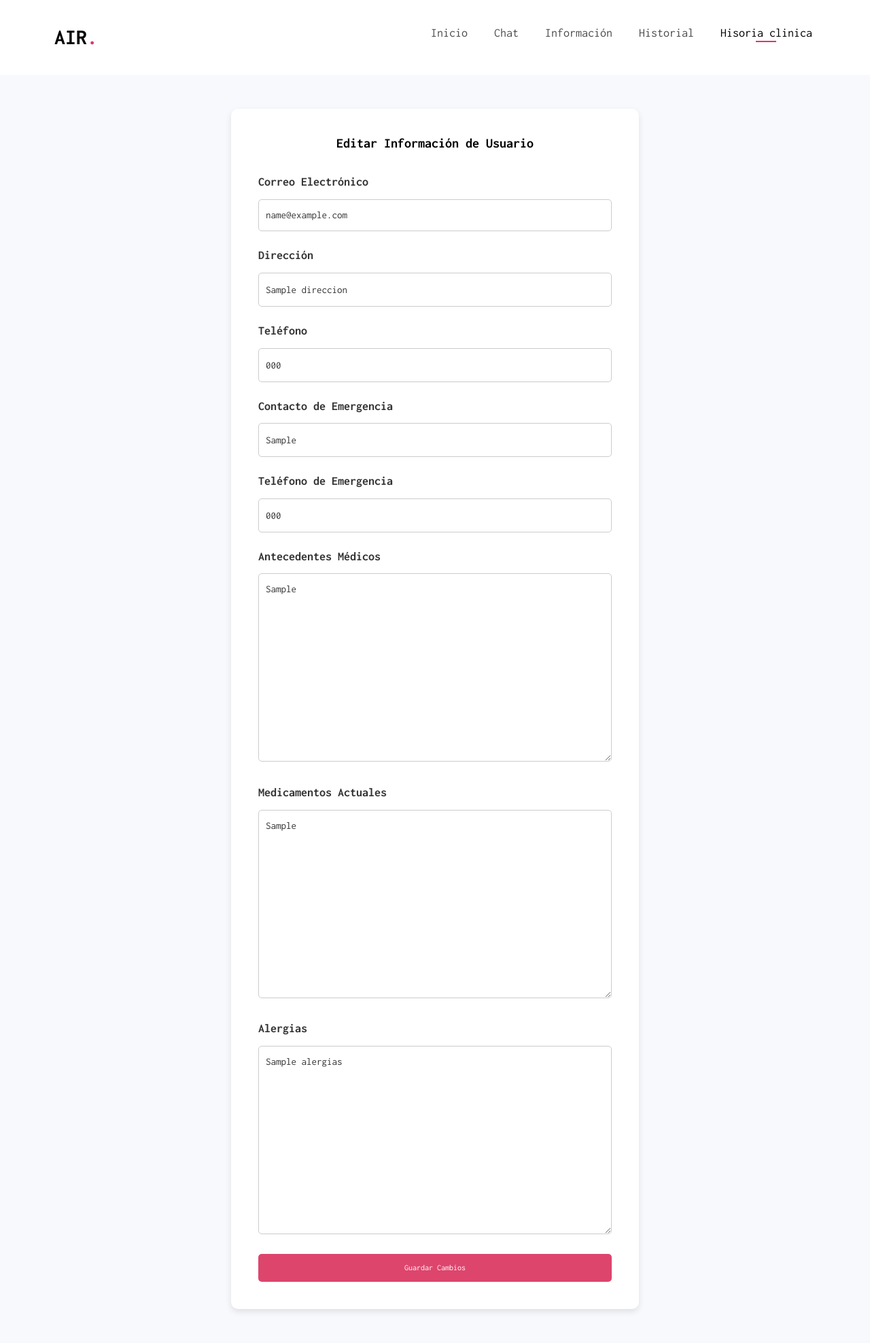
After one commit to AIejoCastro/PsychoApp, a Django app: page /edit_user/ in a window 1280 px wide. The commit adds this page. Shown: the whole page at 68% size. Run offline with Django 4.2, Linux system fonts and the light colour scheme; a user stored in the database is signed in; tables that the repository leaves empty hold one stand-in row (values such as "Sample post"); a database or web service that is not in the repository returns one stand-in record (values such as "Sample title"); parts of the project's set-up code (start-up, migrations or seed data) failed here and were passed over; some libraries are stand-ins or nearby versions.

Commit message:
Edit Clinic History

```diff
--- a/psychoapp/forms.py
+++ b/psychoapp/forms.py
@@ -18,3 +18,21 @@ class RegisterForm(forms.Form):
     alergias = forms.CharField(widget=forms.Textarea, required=False)
     contacto_emergencia = forms.CharField(max_length=255)
     telefono_emergencia = forms.CharField(max_length=15)
+
+class UpdateUserForm(forms.ModelForm):
+    """
+    Formulario para actualizar la información del usuario en el modelo User
+    y otros detalles adicionales almacenados en MongoDB (si aplica).
+    """
+    email = forms.EmailField(label="Correo electrónico", required=True)
+    direccion = forms.CharField(max_length=255, label="Dirección", required=False)
+    telefono = forms.CharField(max_length=15, label="Teléfono", required=False)
+    antecedentes_medicos = forms.CharField(widget=forms.Textarea, label="Antecedentes médicos", required=False)
+    medicamentos_actuales = forms.CharField(widget=forms.Textarea, label="Medicamentos actuales", required=False)
+    alergias = forms.CharField(widget=forms.Textarea, label="Alergias", required=False)
+    contacto_emergencia = forms.CharField(max_length=255, label="Contacto de emergencia", required=False)
+    telefono_emergencia = forms.CharField(max_length=15, label="Teléfono de emergencia", required=False)
+
+    class Meta:
+        model = User
+        fields = ['email', 'direccion', 'telefono', 'antecedentes_medicos', 'medicamentos_actuales', 'alergias', 'contacto_emergencia', 'telefono_emergencia']
--- a/psychoapp/templates/about.html
+++ b/psychoapp/templates/about.html
@@ -49,6 +49,7 @@
 								<li class=""><a href="{% url 'chat' %}">Chat</a></li>
 								<li class="active"><a href="{% url 'about' %}">Informacion</a></li>
 								<li class=""><a href="{% url 'ver_historial' %}">Historial</a></li>
+								<li class=""><a href="{% url 'edit_user' %}">Historia clinica</a></li>
 							</ul>
 						</div>
 					</div>
--- a/psychoapp/templates/chat.html
+++ b/psychoapp/templates/chat.html
@@ -126,6 +126,7 @@
                             <li class="active"><a href="{% url 'chat' %}">Chat</a></li>
                             <li class=""><a href="{% url 'about' %}">Informacion</a></li>
                             <li class=""><a href="{% url 'ver_historial' %}">Historial</a></li>
+                            <li class=""><a href="{% url 'edit_user' %}">Historia clinica</a></li>
                         </ul>
                     </div>
                 </div>
--- /dev/null
+++ b/psychoapp/templates/edit_user.html
@@ -0,0 +1,159 @@
+{% load static %}
+
+<!DOCTYPE HTML>
+<html lang="es">
+
+<head>
+    <meta charset="utf-8">
+    <meta http-equiv="X-UA-Compatible" content="IE=edge">
+    <title>Air - Editar Usuario</title>
+    <meta name="viewport" content="width=device-width, initial-scale=1">
+
+    <link href="https://fonts.googleapis.com/css?family=Inconsolata:400,700" rel="stylesheet">
+
+    <!-- CSS files -->
+    <link rel="stylesheet" href="{% static 'css/animate.css' %}">
+    <link rel="stylesheet" href="{% static 'css/icomoon.css' %}">
+    <link rel="stylesheet" href="{% static 'css/bootstrap.css' %}">
+    <link rel="stylesheet" href="{% static 'css/flexslider.css' %}">
+    <link rel="stylesheet" href="{% static 'css/style.css' %}">
+
+    <!-- Modernizr JS -->
+    <script src="{% static 'js/modernizr-2.6.2.min.js' %}"></script>
+
+    <style>
+        body {
+            background-color: #f7f9fc;
+            font-family: 'Inconsolata', monospace;
+        }
+
+        .form-container {
+            margin: 50px auto;
+            padding: 40px;
+            background: #ffffff;
+            border-radius: 10px;
+            box-shadow: 0px 4px 10px rgba(0, 0, 0, 0.1);
+            max-width: 600px;
+        }
+
+        .form-container h1 {
+            font-size: 2rem;
+            margin-bottom: 30px;
+            text-align: center;
+            font-weight: bold;
+        }
+
+        .form-group {
+            margin-bottom: 20px;
+        }
+
+        .form-group label {
+            display: block;
+            font-weight: bold;
+            margin-bottom: 10px;
+        }
+
+        .form-group input,
+        .form-group textarea {
+            width: 100%;
+            padding: 10px;
+            border: 1px solid #ccc;
+            border-radius: 5px;
+            font-size: 1.5rem;
+        }
+
+        button {
+            width: 100%;
+            padding: 10px;
+            font-size: 1.2rem;
+            background-color: #dd456d;
+            color: #fff;
+            border: none;
+            border-radius: 5px;
+            cursor: pointer;
+        }
+
+        button:hover {
+            background-color: #b33758;
+        }
+
+        .form-container {
+            text-align: left;
+        }
+
+        .form-group input::placeholder,
+        .form-group textarea::placeholder {
+            font-style: italic;
+            color: #999;
+        }
+    </style>
+</head>
+
+<body>
+
+    <nav class="fh5co-nav" role="navigation">
+        <div class="top-menu">
+            <div class="container">
+                <div class="row">
+                    <div class="col-xs-2">
+                        <div id="fh5co-logo"><a href="{% url 'home' %}">Air<span>.</span></a></div>
+                    </div>
+                    <div class="col-xs-10 text-right menu-1">
+                        <ul>
+                            <li><a href="{% url 'home' %}">Inicio</a></li>
+                            <li><a href="{% url 'chat' %}">Chat</a></li>
+                            <li><a href="{% url 'about' %}">Información</a></li>
+                            <li><a href="{% url 'ver_historial' %}">Historial</a></li>
+                            <li class="active"><a href="{% url 'edit_user' %}">Hisoria clinica</a></li>
+                        </ul>
+                    </div>
+                </div>
+            </div>
+        </div>
+    </nav>
+
+    <div class="container">
+        <div class="form-container">
+            <h1>Editar Información de Usuario</h1>
+            <form method="post">
+                {% csrf_token %}
+                <div class="form-group">
+                    <label for="email">Correo Electrónico</label>
+                    {{ form.email }}
+                </div>
+                <div class="form-group">
+                    <label for="direccion">Dirección</label>
+                    {{ form.direccion }}
+                </div>
+                <div class="form-group">
+                    <label for="telefono">Teléfono</label>
+                    {{ form.telefono }}
+                </div>
+                <div class="form-group">
+                    <label for="contacto_emergencia">Contacto de Emergencia</label>
+                    {{ form.contacto_emergencia }}
+                </div>
+                <div class="form-group">
+                    <label for="telefono_emergencia">Teléfono de Emergencia</label>
+                    {{ form.telefono_emergencia }}
+                </div>
+                <div class="form-group">
+                    <label for="antecedentes_medicos">Antecedentes Médicos</label>
+                    {{ form.antecedentes_medicos }}
+                </div>
+                <div class="form-group">
+                    <label for="medicamentos_actuales">Medicamentos Actuales</label>
+                    {{ form.medicamentos_actuales }}
+                </div>
+                <div class="form-group">
+                    <label for="alergias">Alergias</label>
+                    {{ form.alergias }}
+                </div>
+                <button type="submit">Guardar Cambios</button>
+            </form>
+        </div>
+    </div>
+
+</body>
+
+</html>
--- a/psychoapp/templates/index.html
+++ b/psychoapp/templates/index.html
@@ -50,6 +50,7 @@
 								<li class=""><a href="{% url 'chat' %}">Chat</a></li>
 								<li class=""><a href="{% url 'about' %}">Informacion</a></li>
 								<li class=""><a href="{% url 'ver_historial' %}">Historial</a></li>
+								<li class=""><a href="{% url 'edit_user' %}">Historia clinica</a></li>
 								{% if user.is_authenticated %}
 								<li class="btn-cta"><a href="{% url 'login' %}"><span>Cerrar sesion</span></a></li>
 								{% else %}
--- a/psychoapp/templates/result_page.html
+++ b/psychoapp/templates/result_page.html
@@ -67,6 +67,7 @@
                             <li class="active"><a href="{% url 'chat' %}">Chat</a></li>
                             <li class=""><a href="{% url 'about' %}">Informacion</a></li>
                             <li class=""><a href="{% url 'ver_historial' %}">Historial</a></li>
+                            <li class=""><a href="{% url 'edit_user' %}">Historia clinica</a></li>
                         </ul>
                     </div>
                 </div>
--- a/psychoapp/templates/see_history.html
+++ b/psychoapp/templates/see_history.html
@@ -49,6 +49,7 @@
                             <li class=""><a href="{% url 'chat' %}">Chat</a></li>
                             <li class=""><a href="{% url 'about' %}">Informacion</a></li>
                             <li class="active"><a href="{% url 'ver_historial' %}">Historial</a></li>
+                            <li class=""><a href="{% url 'edit_user' %}">Historia clinica</a></li>
                         </ul>
                     </div>
                 </div>
--- a/psychoapp/urls.py
+++ b/psychoapp/urls.py
@@ -32,4 +32,5 @@ urlpatterns = [
     path('register/', register_view, name='register'),
     path('historial/', ver_historial, name='ver_historial'),
     path('historial/eliminar/<int:id>/', eliminar_historial, name='eliminar_historial'),
+    path('edit_user/', psychoapp.views.edit_user, name='edit_user'),
 ] + static(settings.STATIC_URL, document_root=settings.STATIC_ROOT)
--- a/psychoapp/views.py
+++ b/psychoapp/views.py
@@ -4,7 +4,7 @@ from django.shortcuts import render, get_object_or_404, redirect
 from django.views.decorators.csrf import csrf_exempt
 import psychoapp.expertSystem as expertSystem
 from django.contrib.auth import authenticate, login
-from .forms import LoginForm, RegisterForm
+from .forms import LoginForm, RegisterForm, UpdateUserForm
 from django.contrib.auth.decorators import login_required
 from .models import HistorialResultado
 from datetime import datetime
@@ -145,3 +145,44 @@ def register_view(request):
     else:
         form = RegisterForm()
     return render(request, 'register.html', {'form': form})
+
+@login_required
+def edit_user(request):
+    user = request.user  # Usuario actual
+    mongo_user = user_collection.find_one({"usuario_id": user.id})  # Datos en MongoDB
+
+    if request.method == 'POST':
+        form = UpdateUserForm(request.POST, instance=user)
+        if form.is_valid():
+            # Actualizar información en el modelo User
+            form.save()
+
+            # Actualizar información en MongoDB
+            user_collection.update_one(
+                {"usuario_id": user.id},
+                {
+                    "$set": {
+                        "direccion": form.cleaned_data['direccion'],
+                        "telefono": form.cleaned_data['telefono'],
+                        "antecedentes_medicos": form.cleaned_data['antecedentes_medicos'],
+                        "medicamentos_actuales": form.cleaned_data['medicamentos_actuales'],
+                        "alergias": form.cleaned_data['alergias'],
+                        "contacto_emergencia": form.cleaned_data['contacto_emergencia'],
+                        "telefono_emergencia": form.cleaned_data['telefono_emergencia'],
+                    }
+                }
+            )
+            return redirect('home')
+    else:
+        initial_data = {
+            "direccion": mongo_user.get("direccion", ""),
+            "telefono": mongo_user.get("telefono", ""),
+            "antecedentes_medicos": mongo_user.get("antecedentes_medicos", ""),
+            "medicamentos_actuales": mongo_user.get("medicamentos_actuales", ""),
+            "alergias": mongo_user.get("alergias", ""),
+            "contacto_emergencia": mongo_user.get("contacto_emergencia", ""),
+            "telefono_emergencia": mongo_user.get("telefono_emergencia", ""),
+        }
+        form = UpdateUserForm(instance=user, initial=initial_data)
+
+    return render(request, 'edit_user.html', {'form': form})
```
